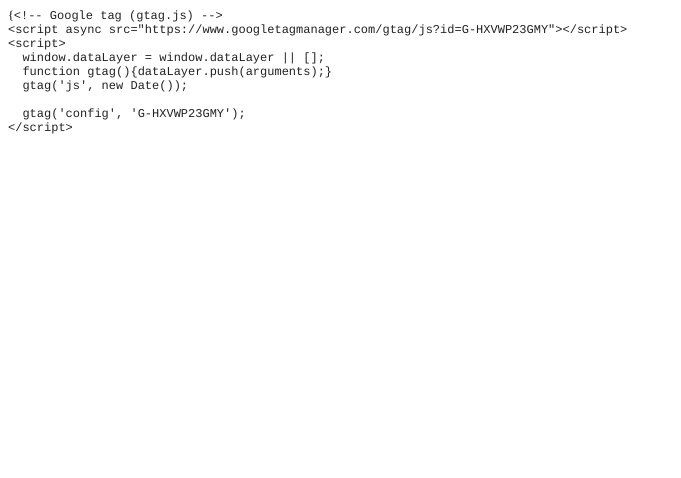
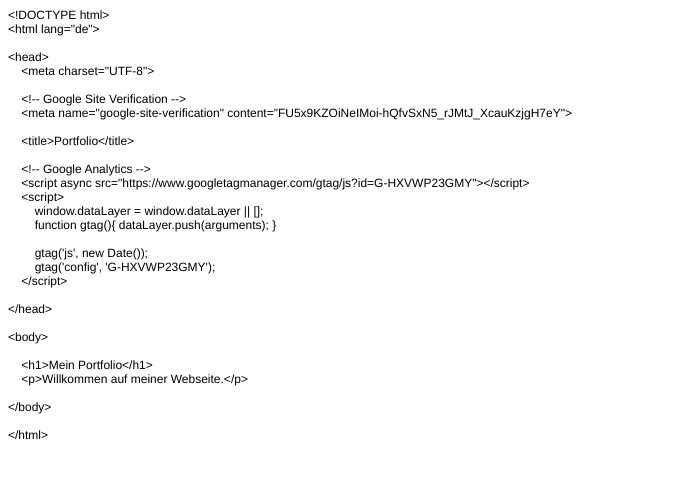
Before and after one commit to y6beste/portfolio-1pager, a plain HTML site: page index.html in a window 1280 px wide. Shown: the whole page, without its empty margins (0-681 px from the left). Drawn offline with Linux system fonts and the light colour scheme.

Commit message:
Add files via upload

```diff
--- a/index.html
+++ b/index.html
@@ -7,23 +7,41 @@
   <meta name="Generator" content="Cocoa HTML Writer">
   <meta name="CocoaVersion" content="2299.7">
   <style type="text/css">
-    p.p1 {margin: 0.0px 0.0px 0.0px 0.0px; font: 12.0px Courier; color: #000000; color: rgba(0, 0, 0, 0.87); -webkit-text-stroke: rgba(0, 0, 0, 0.87)}
-    p.p2 {margin: 0.0px 0.0px 0.0px 0.0px; font: 12.0px Courier; color: #000000; color: rgba(0, 0, 0, 0.87); -webkit-text-stroke: rgba(0, 0, 0, 0.87); background-color: #ffffff}
-    p.p3 {margin: 0.0px 0.0px 0.0px 0.0px; font: 12.0px Courier; color: #000000; color: rgba(0, 0, 0, 0.87); -webkit-text-stroke: rgba(0, 0, 0, 0.87); background-color: #ffffff; min-height: 14.0px}
-    span.s1 {font: 12.0px Times; font-kerning: none; color: #000000; -webkit-text-stroke: 0px #000000}
-    span.s2 {font-kerning: none; background-color: #ffffff}
-    span.s3 {font-kerning: none}
+    p.p1 {margin: 0.0px 0.0px 0.0px 0.0px; font: 12.0px Helvetica}
+    p.p2 {margin: 0.0px 0.0px 0.0px 0.0px; font: 12.0px Helvetica; min-height: 14.0px}
   </style>
 </head>
 <body>
-<p class="p1"><span class="s1">{</span><span class="s2">&lt;!-- Google tag (gtag.js) --&gt;</span></p>
-<p class="p2"><span class="s3">&lt;script async src="https://www.googletagmanager.com/gtag/js?id=G-HXVWP23GMY"&gt;&lt;/script&gt;</span></p>
-<p class="p2"><span class="s3">&lt;script&gt;</span></p>
-<p class="p2"><span class="s3"><span class="Apple-converted-space">  </span>window.dataLayer = window.dataLayer || [];</span></p>
-<p class="p2"><span class="s3"><span class="Apple-converted-space">  </span>function gtag(){dataLayer.push(arguments);}</span></p>
-<p class="p2"><span class="s3"><span class="Apple-converted-space">  </span>gtag('js', new Date());</span></p>
-<p class="p3"><span class="s3"></span><br></p>
-<p class="p2"><span class="s3"><span class="Apple-converted-space">  </span>gtag('config', 'G-HXVWP23GMY');</span></p>
-<p class="p2"><span class="s3">&lt;/script&gt;</span></p>
+<p class="p1">&lt;!DOCTYPE html&gt;</p>
+<p class="p1">&lt;html lang="de"&gt;</p>
+<p class="p2"><br></p>
+<p class="p1">&lt;head&gt;</p>
+<p class="p1"><span class="Apple-converted-space">    </span>&lt;meta charset="UTF-8"&gt;</p>
+<p class="p2"><br></p>
+<p class="p1"><span class="Apple-converted-space">    </span>&lt;!-- Google Site Verification --&gt;</p>
+<p class="p1"><span class="Apple-converted-space">    </span>&lt;meta name="google-site-verification" content="FU5x9KZOiNeIMoi-hQfvSxN5_rJMtJ_XcauKzjgH7eY"&gt;</p>
+<p class="p2"><br></p>
+<p class="p1"><span class="Apple-converted-space">    </span>&lt;title&gt;Portfolio&lt;/title&gt;</p>
+<p class="p2"><br></p>
+<p class="p1"><span class="Apple-converted-space">    </span>&lt;!-- Google Analytics --&gt;</p>
+<p class="p1"><span class="Apple-converted-space">    </span>&lt;script async src="https://www.googletagmanager.com/gtag/js?id=G-HXVWP23GMY"&gt;&lt;/script&gt;</p>
+<p class="p1"><span class="Apple-converted-space">    </span>&lt;script&gt;</p>
+<p class="p1"><span class="Apple-converted-space">        </span>window.dataLayer = window.dataLayer || [];</p>
+<p class="p1"><span class="Apple-converted-space">        </span>function gtag(){ dataLayer.push(arguments); }</p>
+<p class="p2"><br></p>
+<p class="p1"><span class="Apple-converted-space">        </span>gtag('js', new Date());</p>
+<p class="p1"><span class="Apple-converted-space">        </span>gtag('config', 'G-HXVWP23GMY');</p>
+<p class="p1"><span class="Apple-converted-space">    </span>&lt;/script&gt;</p>
+<p class="p2"><br></p>
+<p class="p1">&lt;/head&gt;</p>
+<p class="p2"><br></p>
+<p class="p1">&lt;body&gt;</p>
+<p class="p2"><br></p>
+<p class="p1"><span class="Apple-converted-space">    </span>&lt;h1&gt;Mein Portfolio&lt;/h1&gt;</p>
+<p class="p1"><span class="Apple-converted-space">    </span>&lt;p&gt;Willkommen auf meiner Webseite.&lt;/p&gt;</p>
+<p class="p2"><br></p>
+<p class="p1">&lt;/body&gt;</p>
+<p class="p2"><br></p>
+<p class="p1">&lt;/html&gt;</p>
 </body>
 </html>
```
